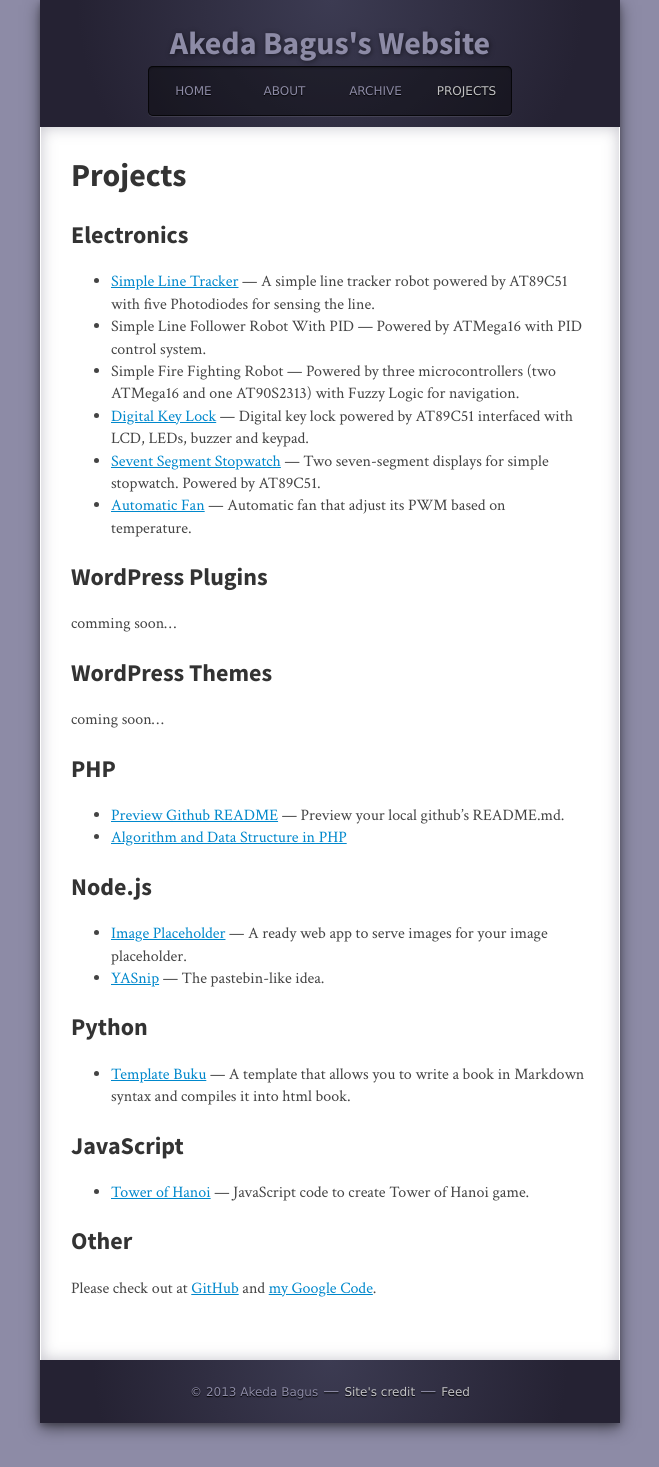
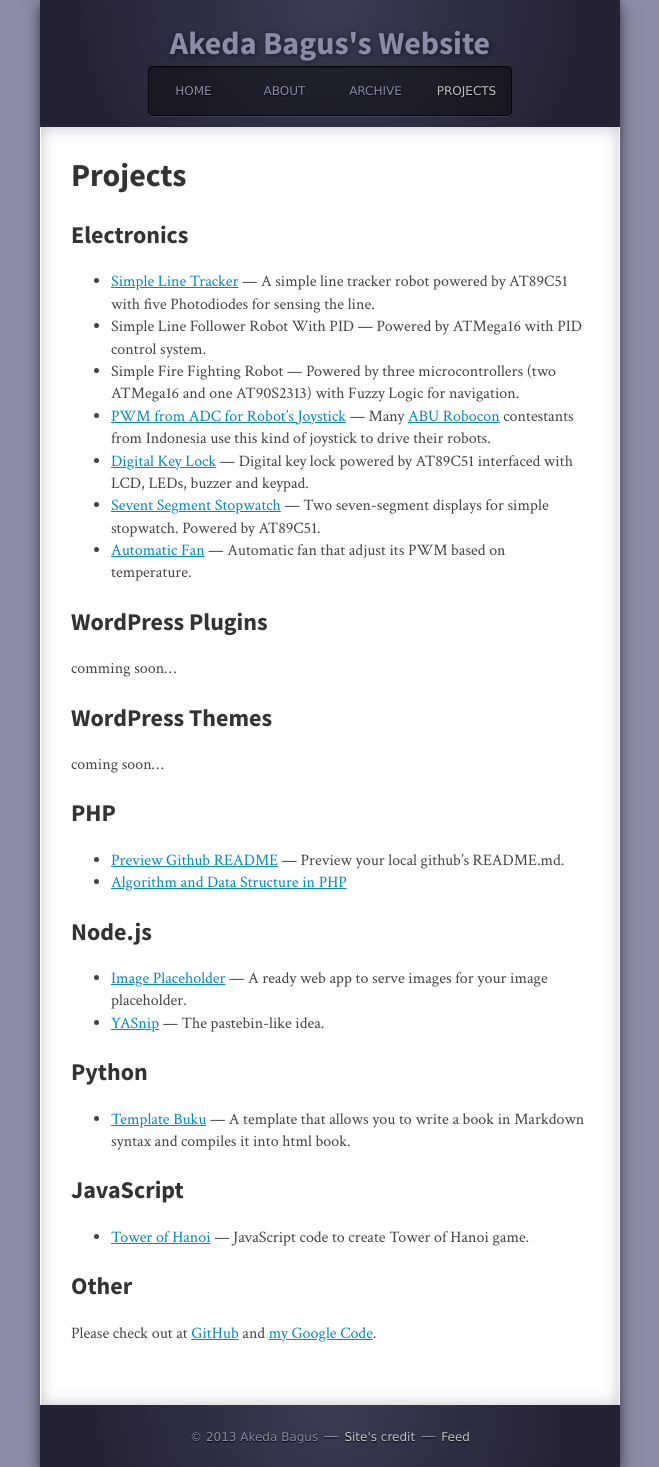
Before and after one commit to gedex/gedex.github.com, a Jekyll site: the page built from projects/index.md, in a window 1280 px wide. Shown: the whole page, without its empty margins (310-969 px from the left). Built offline with Jekyll 4.4.1, drawn with Linux system fonts in a browser that asks for light colours; nearby versions of some CDN libraries; some web fonts are replaced; Markdown is read by kramdown in place of the engine named in the settings; comment, search, counter and statistics services are not loaded.

Commit message:
Added new electronic project.

```diff
--- a/projects/index.md
+++ b/projects/index.md
@@ -9,6 +9,7 @@ layout: page
 * [Simple Line Tracker](https://github.com/gedex/simple-line-tracker) &mdash; A simple line tracker robot powered by AT89C51 with five Photodiodes for sensing the line.
 * Simple Line Follower Robot With PID &mdash; Powered by ATMega16 with PID control system.
 * Simple Fire Fighting Robot &mdash; Powered by three microcontrollers (two ATMega16 and one AT90S2313) with Fuzzy Logic for navigation.
+* [PWM from ADC for Robot's Joystick](https://github.com/gedex/pwm-from-adc) &mdash; Many [ABU Robocon](http://en.wikipedia.org/wiki/ABU_Robocon) contestants from Indonesia use this kind of joystick to drive their robots.
 * [Digital Key Lock](https://github.com/gedex/digital-key-lock) &mdash; Digital key lock powered by AT89C51 interfaced with LCD, LEDs, buzzer and keypad.
 * [Sevent Segment Stopwatch](https://github.com/gedex/seven-segment-stopwatch) &mdash; Two seven-segment displays for simple stopwatch. Powered by AT89C51.
 * [Automatic Fan](https://github.com/gedex/automatic-fan) &mdash; Automatic fan that adjust its PWM based on temperature.
```
